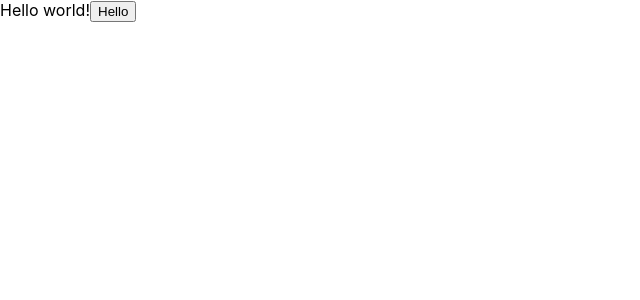
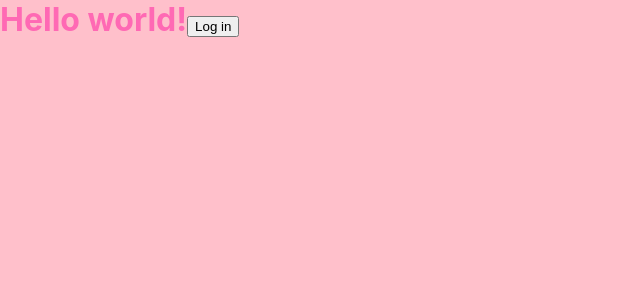
Before and after one commit to phoebe-starnin/thrift100, a React (Create React App) app in the folder my-app/: page / in a window 1280 px wide. Shown: the top 300 px of the page, without its empty margins (0-640 px from the left). Built offline with nearby package versions, Linux system fonts and the light colour scheme.

Commit message:
good version

```diff
--- a/my-app/src/App.css
+++ b/my-app/src/App.css
@@ -1,5 +1,22 @@
 .App {
   text-align: center;
+}
+body {
+  background-color: pink;
+  color: hotpink; /* Text color hot pink */
+  font-weight: bold;
+  font-size: xx-large; /* Make text bold */
+}
+
+/* If you want to make specific elements bold */
+.button {
+  font-weight: bold;
+}
+
+/* If you want to make the text inside a specific element bold */
+.myElement {
+  font-weight: bold;
+  font-size: x-large;
 }
 
 .App-logo {
@@ -35,11 +52,11 @@
 }
 .signIn {
   /* Add or modify styles for the Sign In button */
-  position: absolute;
-  top: 20%;
+  position: fixed;
+  top: 80%;
   left: 80%;
   transform: translate(-50%, -50%);
-  padding: 30px;
+  padding: 90px;
   font-size: 26px;
   background-color: rgb(0, 0, 0) (1, 1, 18);
   color: rgb(93, 7, 7);
--- a/my-app/src/App.js
+++ b/my-app/src/App.js
@@ -2,24 +2,24 @@
 import backgroundImage from './THRFT.jpg';
 import './App.css';
 import LoginPage from './LogIn.js'
-import {
-  createBrowserRouter,
-  RouterProvider,
-} from "react-router-dom";
-import  { useNavigate } from 'react-router-dom'
-// test
+import { createBrowserRouter,RouterProvider, Link, useNavigate } from 'react-router-dom';
 
 const router = createBrowserRouter([
   {
-    path: "/",
-    element: <div>Hello world!<button onClick={() => {
-       // Redirect to the dashboard after login
-    }}>Hello</button></div>,
-  },
-  {
-    path: "/login",
-    element: <LoginPage />,
-  },
+    path: '/',
+   element: (
+     <div>
+       Hello world!
+       <Link to="/login">
+         <button>Log in</button>
+       </Link>
+     </div>
+   ),
+ },
+ {
+   path: '/login',
+   element: <LoginPage />,
+ },
 ]);
 
 function App() {
--- a/my-app/src/LogIn.js
+++ b/my-app/src/LogIn.js
@@ -45,7 +45,7 @@
         <input className={'inputButton'} type="button" onClick={onButtonClick} value={'Log in'} />
       </div>
 
-      <button onClick={() => {navigate('/')}}>Hello</button>
+      <button onClick={() => {navigate('/')}}>Home</button>
     </div>
   )
 }
```
